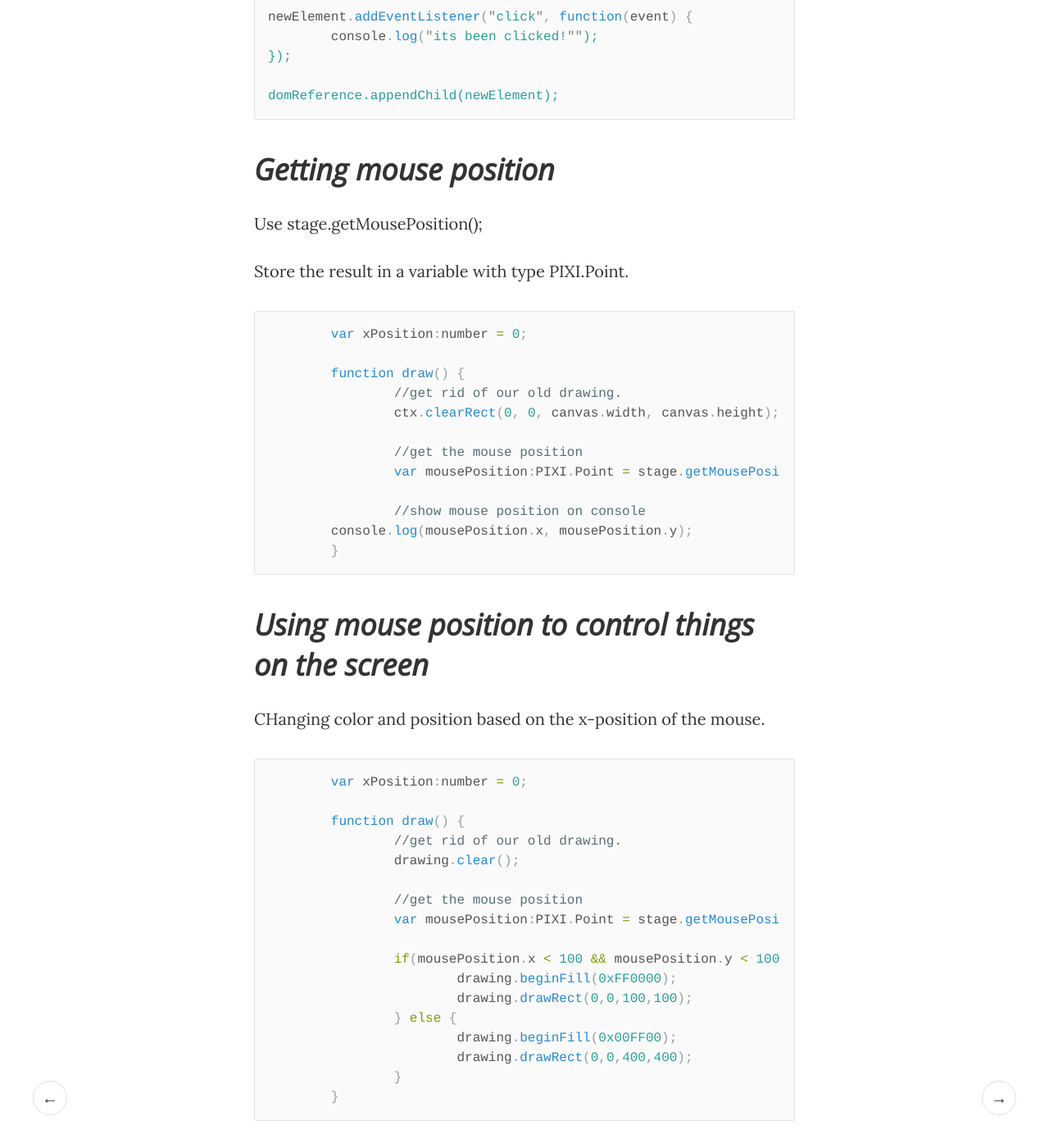
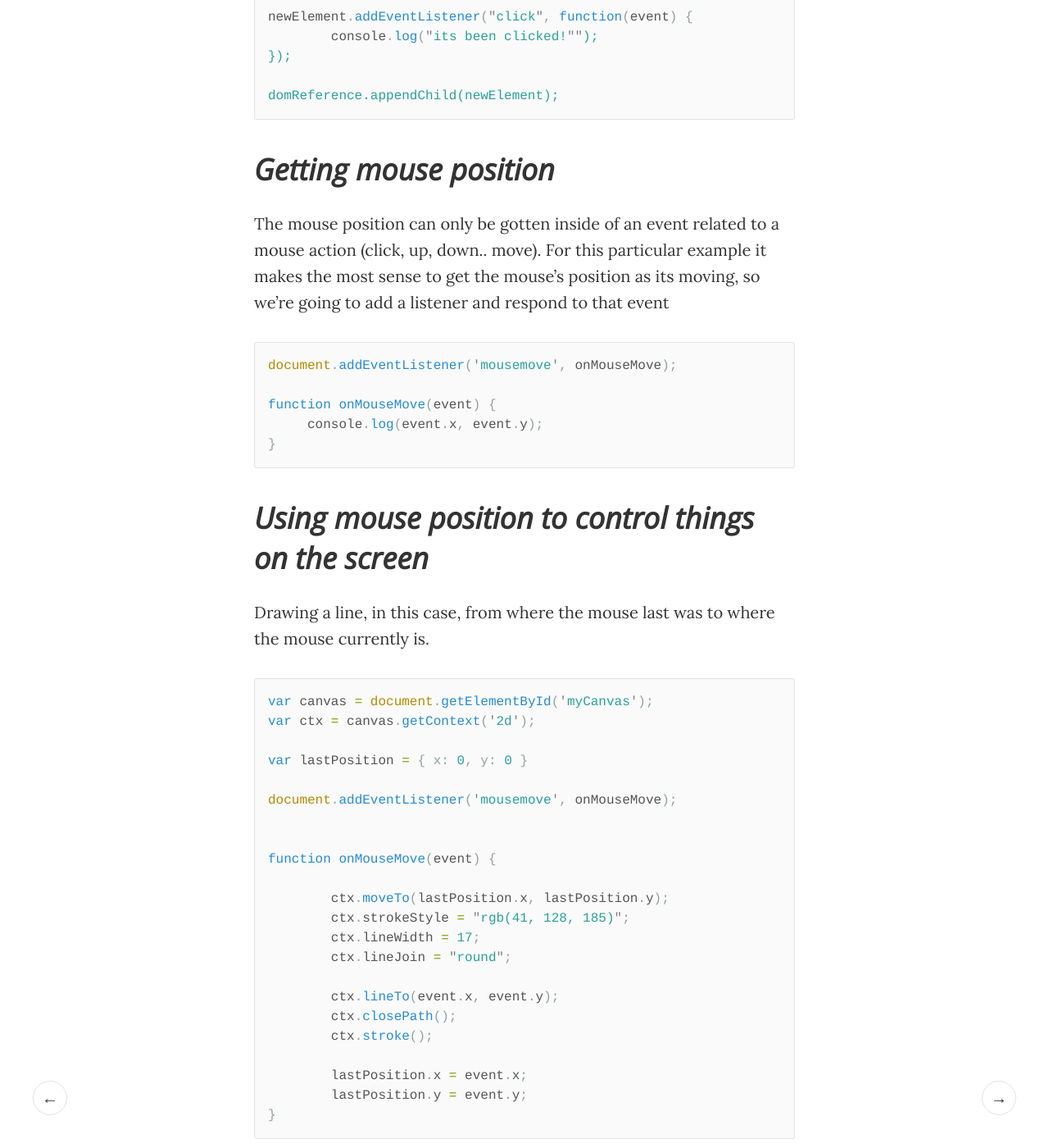
Before and after one commit to meanderingleaf/n221s15, a Jekyll site: the page built from _posts/2014-10-25-events.markdown, in a window 1280 px wide and 1400 px high, scrolled down 4893 px. Shown: the whole window at 82% size. Built offline with Jekyll 4.4.1, drawn with Linux system fonts in a browser that asks for light colours; some of the changed text lies outside the part shown.

Commit message:
FIxing up events notes

```diff
--- a/_posts/2014-10-17-dom-manip.markdown
+++ b/_posts/2014-10-17-dom-manip.markdown
@@ -54,8 +54,8 @@ document.getElementById gets a reference to the DOM element.
 So, this is totally valid:
 
 {% highlight javascript %}
-var refOne = document.getElementById(“myDiv”);
-var refTwo = document.getElementById(“myDiv”);
+var refOne = document.getElementById("myDiv");
+var refTwo = document.getElementById("myDiv");
 {% endhighlight %}
 
 Both are references to myDiv, though neither of them actually **are** myDiv
@@ -130,7 +130,7 @@ Changing styles
 Use the style property, and its sub properties
 
 {% highlight javascript %}
-myDivRef.style.backgroundColor = “#00FF00”;
+myDivRef.style.backgroundColor = "#00FF00";
 myDivRef.style.width = 100;
 {% endhighlight %}
 
--- a/_posts/2014-10-25-events.markdown
+++ b/_posts/2014-10-25-events.markdown
@@ -183,24 +183,15 @@ domReference.appendChild(newElement);
 Getting mouse position
 ---------------------------------------------
 
-Use stage.getMousePosition();
-
-Store the result in a variable with type PIXI.Point.
+The mouse position can only be gotten inside of an event related to a mouse action (click, up, down.. move). For this particular example it makes the most sense to get the mouse's position as its moving, so we're going to add a listener and respond to that event
 
 {% highlight javascript %}
 
-	var xPosition:number = 0;
+document.addEventListener('mousemove', onMouseMove);
 
-	function draw() {
-		//get rid of our old drawing.
-		ctx.clearRect(0, 0, canvas.width, canvas.height);
-
-		//get the mouse position
-		var mousePosition:PIXI.Point = stage.getMousePosition();
-
-		//show mouse position on console
-    	console.log(mousePosition.x, mousePosition.y);
-	}
+function onMouseMove(event) {
+     console.log(event.x, event.y);
+}
 
 {% endhighlight %}
 
@@ -209,59 +200,69 @@ Store the result in a variable with type PIXI.Point.
 Using mouse position to control things on the screen
 ------------------------------------------------
 
-CHanging color and position based on the x-position of the mouse.
+Drawing a line, in this case, from where the mouse last was to where the mouse currently is.
 
 {% highlight javascript %}
 
-	var xPosition:number = 0;
+var canvas = document.getElementById('myCanvas');
+var ctx = canvas.getContext('2d');
 
-	function draw() {
-		//get rid of our old drawing.
-		drawing.clear();
+var lastPosition = { x: 0, y: 0 }
 
-		//get the mouse position
-		var mousePosition:PIXI.Point = stage.getMousePosition();
+document.addEventListener('mousemove', onMouseMove);
 
-		if(mousePosition.x < 100 && mousePosition.y < 100) {
-			drawing.beginFill(0xFF0000);
-			drawing.drawRect(0,0,100,100);
-		} else {
-			drawing.beginFill(0x00FF00);
-			drawing.drawRect(0,0,400,400);
-		}
-	}
 
+function onMouseMove(event) {
+
+	ctx.moveTo(lastPosition.x, lastPosition.y);
+	ctx.strokeStyle = "rgb(41, 128, 185)";
+	ctx.lineWidth = 17;
+	ctx.lineJoin = "round";
+
+	ctx.lineTo(event.x, event.y);
+	ctx.closePath();
+	ctx.stroke();
+
+	lastPosition.x = event.x;
+	lastPosition.y = event.y;
+}
 {% endhighlight %}
 
+
+[http://jsfiddle.net/tqrdhy8u/](http://jsfiddle.net/tqrdhy8u/)
 
 Using complex conditionals to highlight corners
 -----------------------------------------------
 
 {% highlight javascript %}
 
-	var xPosition:number = 0;
-
-	function draw() {
-		//get rid of our old drawing.
-		drawing.clear();
-
-		//get the mouse position
-		var mousePosition:PIXI.Point = stage.getMousePosition();
 
 
-		if(mousePosition.x < 100 && mousePosition.y < 100) { //upper left
-			drawing.beginFill(0xFF0000);
-			drawing.drawRect(0,0,100,100);
-		} else if (mousePosition.x < 100 && mousePosition.y > 100 { //lower left
-			drawing.beginFill(0x00FF00);
-			drawing.drawRect(0,100,100,100);
-		} else if(mousePosition.x > 100 && mousePosition.y < 100) { // upper right
-			drawing.beginFill(0x00FF00);
-			drawing.drawRect(100,0,100,100);
-		} else if(mousePosition.x > 100 && mousePosition.y > 100) { // lower right
-			drawing.beginFill(0x00FF00);
-			drawing.drawRect(100,100,100,100);
-		}
+var canvas = document.getElementById('myCanvas');
+var ctx = canvas.getContext('2d');
+
+document.addEventListener('mousemove', onMouseMove);
+
+
+function onMouseMove(event) {
+
+	//get rid of our old drawing.
+	ctx.clearRect(0,0,800,600);
+
+	if(event.x < 100 && event.y < 100) { //upper left
+		ctx.fillStyle = "#FF0000";
+		drawing.fillRect(0,0,100,100);
+	} else if (event.x < 100 && event.y > 100 { //lower left
+		ctx.fillStyle = "#00FF00";
+		drawing.fillRect(0,100,100,100);
+	} else if(event.x > 100 && event.y < 100) { // upper right
+		drawing.fillStyle = "#00FF00";
+		drawing.fillRect(100,0,100,100);
+	} else if(event.x > 100 && event.y > 100) { // lower right
+		drawing.fillStyle = "#00FF00";
+		drawing.fillRect(100,100,100,100);
 	}
+}
+
 
 {% endhighlight %}
```
